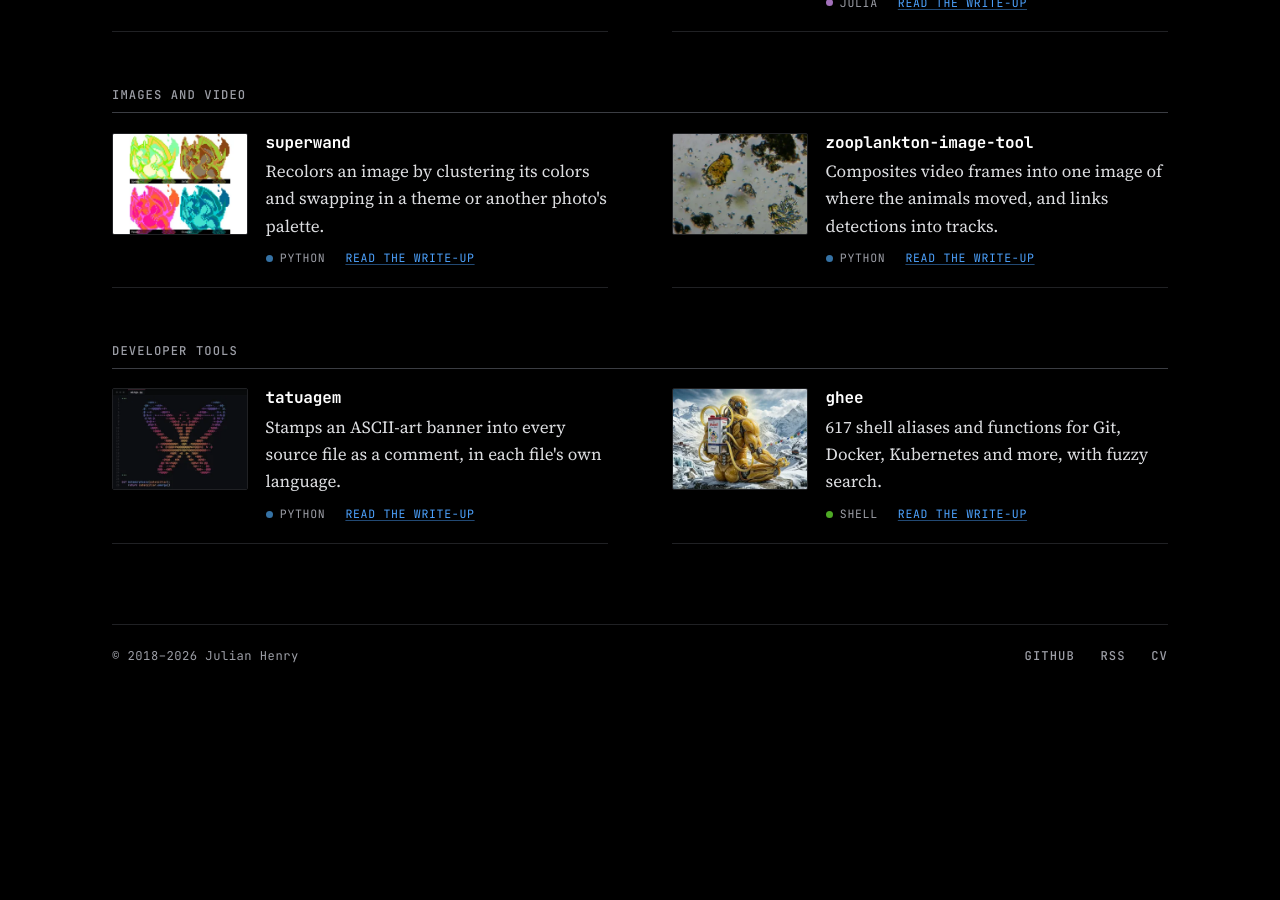
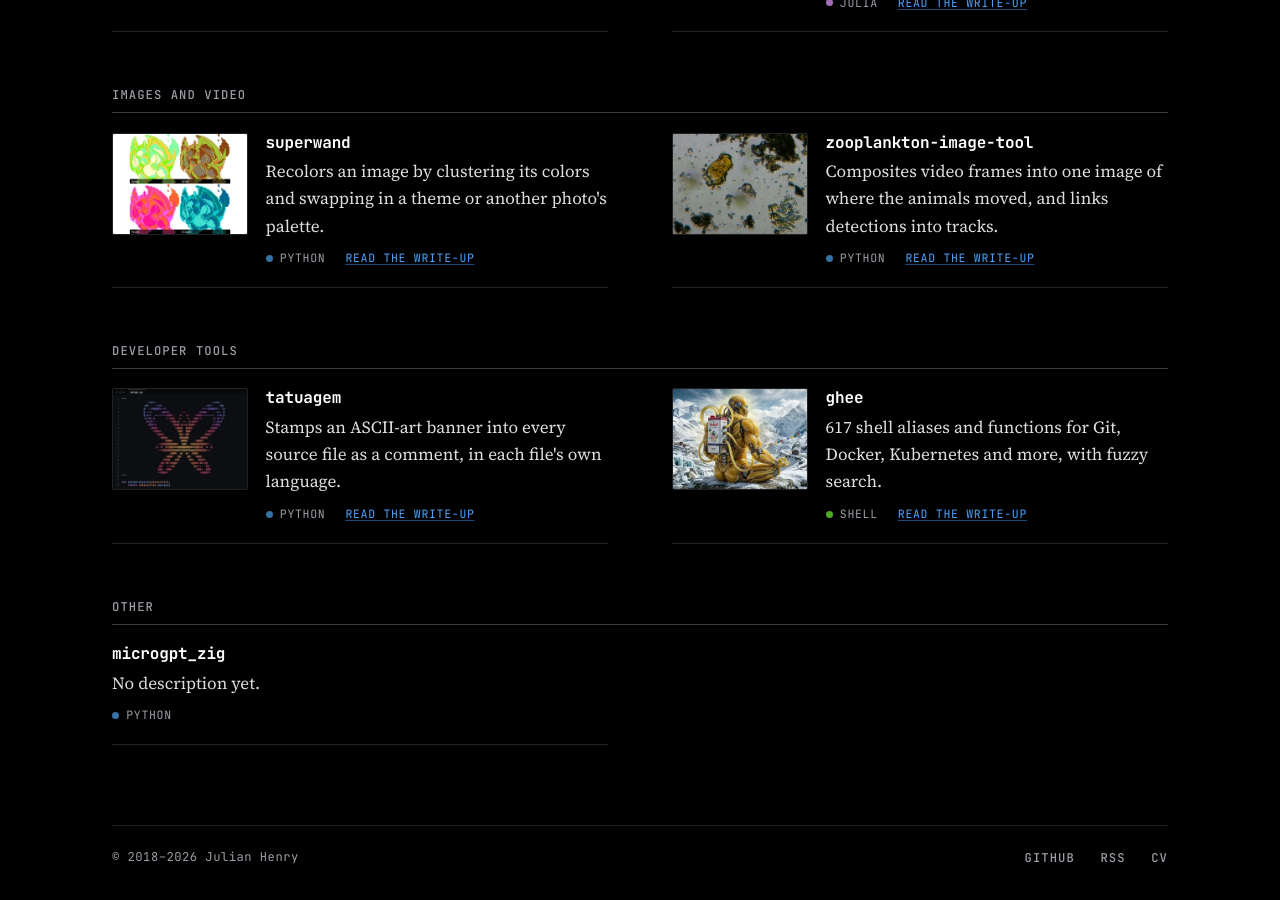
Before and after one commit to juleshenry/juleshenry.github.io, a Jekyll site: the page built from selected-works.html, in a window 1280 px wide and 900 px high, scrolled down 1336 px. Built offline with Jekyll 4.4.1, drawn with Linux system fonts in a browser that asks for light colours; before the commit the page ends 2034 px from its top, so only the background shows below that.

Commit message:
chore: regenerate Selected Works from public repos

```diff
--- a/selected-works.html
+++ b/selected-works.html
@@ -180,3 +180,18 @@ description: Live sites, open-source tools and experiments by Julian Henry, grou
 
   </ul>
 </section>
+
+<section class="works-section">
+  <h2 class="section-label">Other</h2>
+  <ul class="works-list">
+
+    <li class="work">
+      <h3 class="work-title"><a href="https://github.com/juleshenry/microgpt_zig">microgpt_zig</a></h3>
+      <p class="work-desc">No description yet.</p>
+      <p class="work-meta">
+        <span class="work-lang"><span class="lang-dot python"></span>Python</span>
+      </p>
+    </li>
+
+  </ul>
+</section>
```
